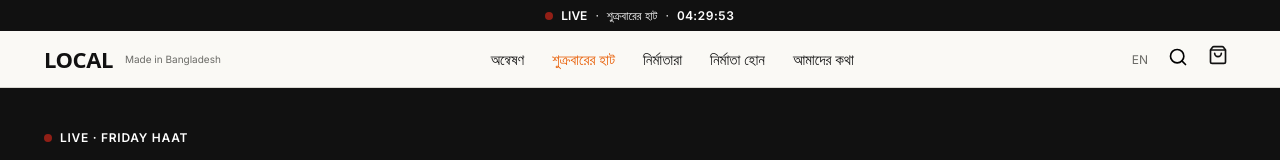
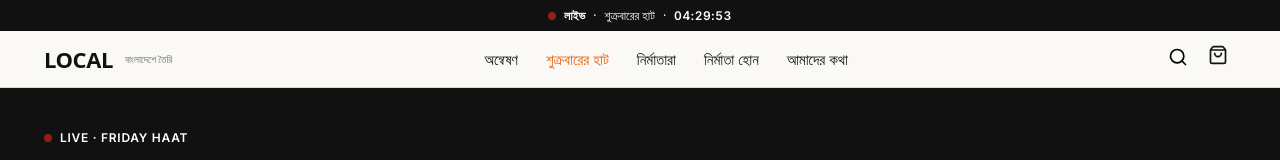
Before and after one commit to mansurbb02/banglar-haat, a React (Vite) app: page / in a window 1280 px wide. Shown: the top 160 px of the page. Built offline with nearby package versions, Linux system fonts and the light colour scheme; a web font is replaced by a local one.

Commit message:
feat: Header সম্পূর্ণ বাংলা — EN টগল সরানো

```diff
--- a/src/components/Header.jsx
+++ b/src/components/Header.jsx
@@ -2,13 +2,11 @@ import { useState, useEffect } from 'react';
 import { Link, useNavigate } from 'react-router-dom';
 import { Search, ShoppingBag, Menu, X } from 'lucide-react';
 import { useCart } from '../context/CartContext';
-import { useLang } from '../context/LanguageContext';
 import { getHaatEvent } from '../services/api';
 import { formatCountdown } from '../utils/haat';
 
 export default function Header() {
   const { itemCount } = useCart();
-  const { lang, toggle, isBn } = useLang();
   const [menuOpen, setMenuOpen] = useState(false);
   const [haat, setHaat] = useState(null);
   const [remaining, setRemaining] = useState('');
@@ -51,13 +49,12 @@ export default function Header() {
               justifyContent: 'center',
               gap: 8,
               fontSize: 12,
-              fontFamily: 'var(--font-en)',
             }}
           >
             <span className="live-dot" />
-            <span style={{ fontWeight: 600 }}>LIVE</span>
+            <span style={{ fontWeight: 600 }}>লাইভ</span>
             <span>·</span>
-            <span>{isBn ? 'শুক্রবারের হাট' : 'Friday Haat'}</span>
+            <span>শুক্রবারের হাট</span>
             <span>·</span>
             <span className="countdown">{remaining}</span>
           </div>
@@ -75,7 +72,7 @@ export default function Header() {
           <div style={{ display: 'flex', alignItems: 'center', gap: 12 }}>
             <button
               onClick={() => setMenuOpen(true)}
-              aria-label="Menu"
+              aria-label="মেনু"
               style={{ display: 'flex', padding: 8 }}
               className="md-hide"
             >
@@ -84,8 +81,8 @@ export default function Header() {
             <Link to="/" style={{ fontFamily: 'var(--font-heading)', fontWeight: 700, fontSize: 22, letterSpacing: '-0.02em' }}>
               LOCAL
             </Link>
-            <span style={{ fontSize: 10, color: 'var(--muted)', fontFamily: 'var(--font-en)', display: 'none' }} className="desktop-only">
-              Made in Bangladesh
+            <span style={{ fontSize: 10, color: 'var(--muted)', display: 'none' }} className="desktop-only">
+              বাংলাদেশে তৈরি
             </span>
           </div>
 
@@ -93,36 +90,18 @@ export default function Header() {
             className="desktop-nav"
             style={{ display: 'none', gap: 28, fontFamily: 'var(--font-heading)', fontSize: 15, fontWeight: 500 }}
           >
-            <Link to="/explore">{isBn ? 'অন্বেষণ' : 'Explore'}</Link>
-            <Link to="/friday-haat" style={{ color: 'var(--haat-accent)' }}>
-              {isBn ? 'শুক্রবারের হাট' : 'Friday Haat'}
-            </Link>
-            <Link to="/creators">{isBn ? 'নির্মাতারা' : 'Creators'}</Link>
-            <Link to="/become-a-creator">{isBn ? 'নির্মাতা হোন' : 'Become a Creator'}</Link>
-            <Link to="/about">{isBn ? 'আমাদের কথা' : 'About'}</Link>
+            <Link to="/explore">অন্বেষণ</Link>
+            <Link to="/friday-haat" style={{ color: 'var(--haat-accent)' }}>শুক্রবারের হাট</Link>
+            <Link to="/creators">নির্মাতারা</Link>
+            <Link to="/become-a-creator">নির্মাতা হোন</Link>
+            <Link to="/about">আমাদের কথা</Link>
           </nav>
 
           <div style={{ display: 'flex', alignItems: 'center', gap: 4 }}>
-            <button
-              onClick={toggle}
-              style={{
-                fontSize: 12,
-                fontFamily: 'var(--font-en)',
-                color: 'var(--muted)',
-                padding: '6px 8px',
-              }}
-              aria-label="Switch language"
-            >
-              {lang === 'bn' ? 'EN' : 'বাং'}
-            </button>
-            <button
-              onClick={() => navigate('/search')}
-              aria-label="Search"
-              style={{ padding: 8 }}
-            >
+            <button onClick={() => navigate('/search')} aria-label="খুঁজুন" style={{ padding: 8 }}>
               <Search size={20} />
             </button>
-            <Link to="/cart" style={{ padding: 8, position: 'relative' }} aria-label="Cart">
+            <Link to="/cart" style={{ padding: 8, position: 'relative' }} aria-label="ঝুড়ি">
               <ShoppingBag size={20} />
               {itemCount > 0 && (
                 <span
@@ -140,7 +119,6 @@ export default function Header() {
                     display: 'flex',
                     alignItems: 'center',
                     justifyContent: 'center',
-                    fontFamily: 'var(--font-en)',
                   }}
                 >
                   {itemCount}
@@ -165,23 +143,23 @@ export default function Header() {
         >
           <div style={{ display: 'flex', justifyContent: 'space-between', marginBottom: 40 }}>
             <span style={{ fontFamily: 'var(--font-heading)', fontWeight: 700, fontSize: 22 }}>LOCAL</span>
-            <button onClick={() => setMenuOpen(false)} aria-label="Close">
+            <button onClick={() => setMenuOpen(false)} aria-label="বন্ধ করুন">
               <X size={24} />
             </button>
           </div>
           <nav style={{ display: 'flex', flexDirection: 'column', gap: 24, fontFamily: 'var(--font-heading)', fontSize: 22, fontWeight: 500 }}>
-            <Link to="/" onClick={() => setMenuOpen(false)}>{isBn ? 'হোম' : 'Home'}</Link>
-            <Link to="/explore" onClick={() => setMenuOpen(false)}>{isBn ? 'অন্বেষণ' : 'Explore'}</Link>
+            <Link to="/" onClick={() => setMenuOpen(false)}>হোম</Link>
+            <Link to="/explore" onClick={() => setMenuOpen(false)}>অন্বেষণ</Link>
             <Link to="/friday-haat" onClick={() => setMenuOpen(false)} style={{ color: 'var(--haat-accent)' }}>
-              {isBn ? 'শুক্রবারের হাট' : 'Friday Haat'}
+              শুক্রবারের হাট
             </Link>
-            <Link to="/creators" onClick={() => setMenuOpen(false)}>{isBn ? 'নির্মাতারা' : 'Creators'}</Link>
-            <Link to="/become-a-creator" onClick={() => setMenuOpen(false)}>{isBn ? 'নির্মাতা হোন' : 'Become a Creator'}</Link>
-            <Link to="/about" onClick={() => setMenuOpen(false)}>{isBn ? 'আমাদের কথা' : 'About'}</Link>
-            <Link to="/friday-haat/rules" onClick={() => setMenuOpen(false)}>{isBn ? 'হাটের নিয়ম' : 'Haat Rules'}</Link>
+            <Link to="/creators" onClick={() => setMenuOpen(false)}>নির্মাতারা</Link>
+            <Link to="/become-a-creator" onClick={() => setMenuOpen(false)}>নির্মাতা হোন</Link>
+            <Link to="/about" onClick={() => setMenuOpen(false)}>আমাদের কথা</Link>
+            <Link to="/friday-haat/rules" onClick={() => setMenuOpen(false)}>হাটের নিয়ম</Link>
           </nav>
           <div style={{ marginTop: 'auto', fontSize: 13, color: 'var(--muted)' }}>
-            Made in Bangladesh
+            বাংলাদেশে তৈরি
           </div>
         </div>
       )}
```
